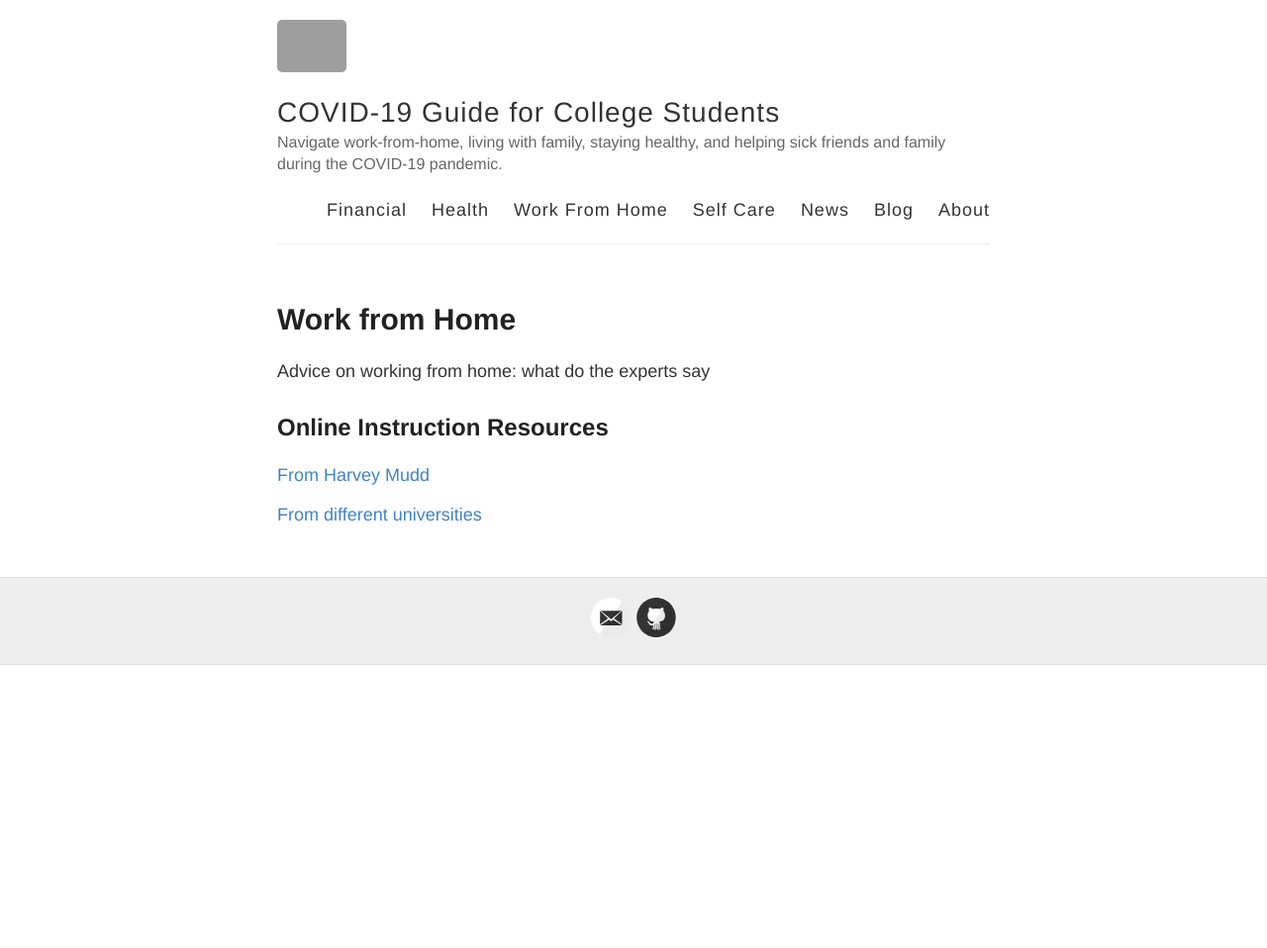
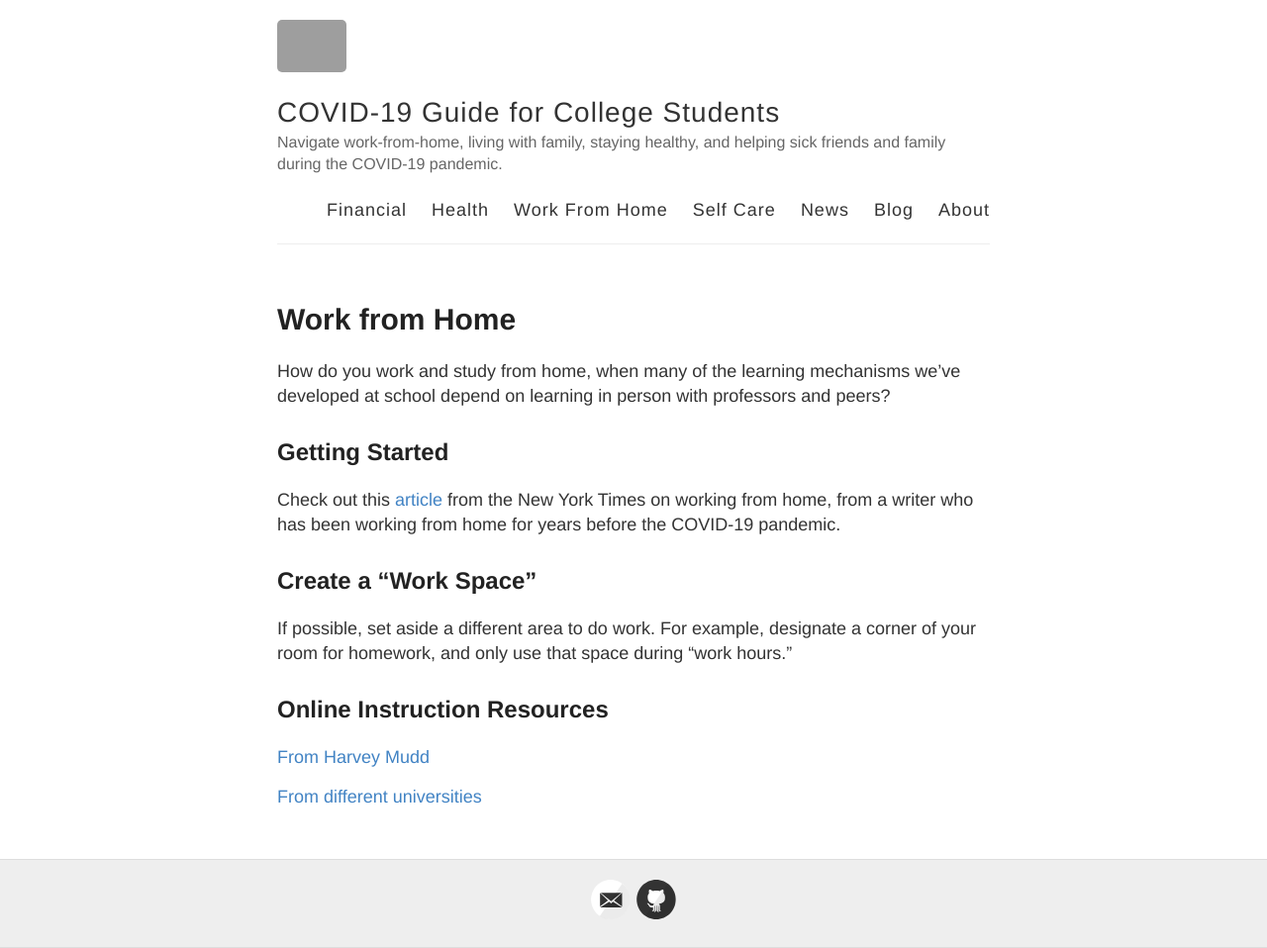
Before and after one commit to CarsonHerness/covid19, a Jekyll site: the page built from work-from-home.md, in a window 1280 px wide. Shown: the whole page at 99% size. Built offline with Jekyll 4.4.1, drawn with Linux system fonts in a browser that asks for light colours; before the commit the page ends 900 px from its top, so only the background shows below that; grey boxes are pictures that could not be loaded.

Commit message:
Add work from home resource

```diff
--- a/work-from-home.md
+++ b/work-from-home.md
@@ -4,7 +4,13 @@ title: Work from Home
 permalink: /work-from-home/
 ---
 
-Advice on working from home: what do the experts say
+How do you work and study from home, when many of the learning mechanisms we've developed at school depend on learning in person with professors and peers?
+
+## Getting Started
+Check out this [article](https://www.nytimes.com/2020/03/12/smarter-living/how-to-work-from-home-if-youve-never-done-it-before.html) from the New York Times on working from home, from a writer who has been working from home for years before the COVID-19 pandemic.
+
+## Create a "Work Space"
+If possible, set aside a different area to do work. For example, designate a corner of your room for homework, and only use that space during "work hours."
 
 ## Online Instruction Resources
 [From Harvey Mudd](https://docs.google.com/document/d/13QjhKbCiVq084Rqz9kO86iaKTYdeZAdCuJHvZLFwssU/edit?usp=sharing)
```
Also changed, not shown: self-care.md (+3 -3 lines).
